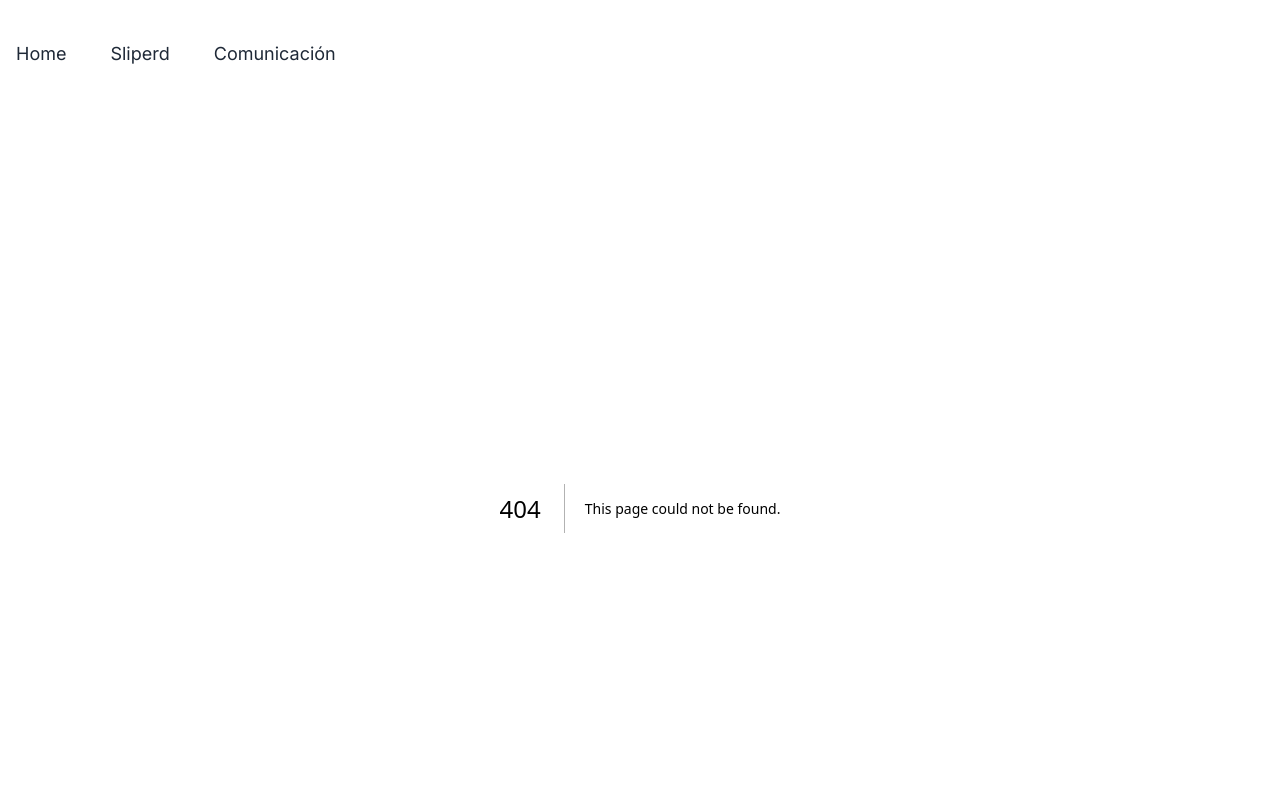
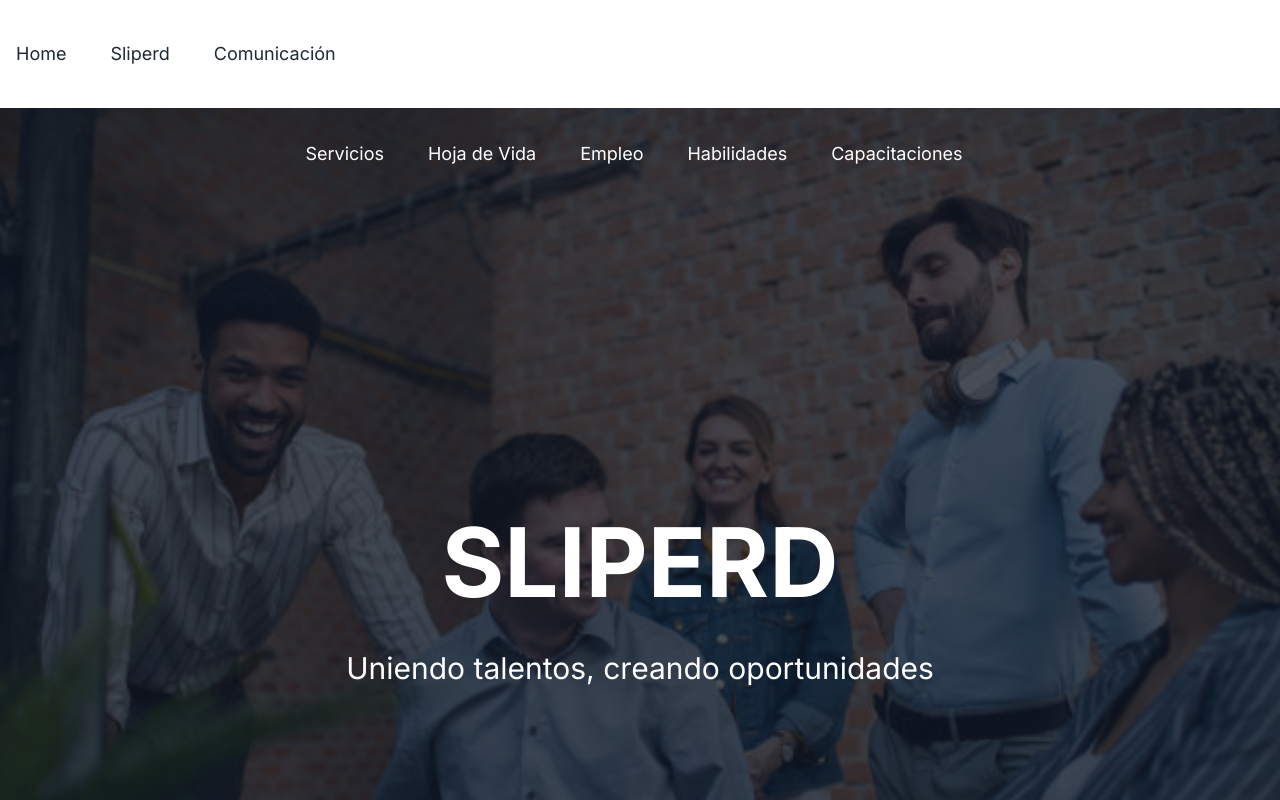
Before and after one commit to pipehdez/ilc360, a Next.js app: page /sliperd/servicios in a window 1280 px wide. Before the commit this address had no page. Shown: the top 800 px of the page. Built offline with nearby package versions, Linux system fonts and the light colour scheme.

Commit message:
testimonil

```diff
--- /dev/null
+++ b/src/app/sliperd/layout.tsx
@@ -0,0 +1,56 @@
+import Subnavbar from '@/components/subnavbar'
+import React from 'react'
+
+
+const navigation = [
+    {
+        name: "Servicios",
+        href: "sliperd/servicios",
+    },
+    {
+        name: "Hoja de Vida",
+        href: "sliperd/curriculum",
+    },
+    {
+        name: "Empleo",
+        href: "sliperd/empleo",
+    },
+    {
+        name: "Habilidades",
+        href: "sliperd/habilidades",
+    },
+    {
+        name: "Capacitaciones",
+        href: "sliperd/capacitaciones",
+    },
+]
+const imageBackground = '/img/image-background.jpg'
+export default function SliperdLayout({
+    children,
+}: Readonly<{
+    children: React.ReactNode
+}>) {
+  return (
+    <div className='p-0 w-full'>
+    <div className="relative bg-white">
+        <div className="absolute inset-0">
+            <img className="object-cover w-full h-full" src={imageBackground} alt="image-background" />
+            <div className="absolute inset-0 bg-gray-900 bg-opacity-75"></div>
+        </div>
+        <div className="h-scren">
+            <Subnavbar
+                navigation={navigation}
+            />
+            <div className="relative flex flex-col items-center justify-center h-screen text-white">
+                <h1 className="text-8xl font-bold p-5">SLIPERD</h1>
+                <p className="text-3xl p-5">Uniendo talentos, creando oportunidades</p>
+            </div>
+        </div>
+    </div>
+      { children }
+        <footer className="bg-gray-900 text-white text-center p-5">
+            <p>Colombia, Cúcuta Norte de Santander, ig: @Sliperd, tel: 3016209944</p>
+        </footer>
+    </div>
+  )
+}
--- a/src/app/sliperd/page.tsx
+++ b/src/app/sliperd/page.tsx
@@ -1,30 +1,7 @@
 import Benefits from '@/components/benefits'
 import SectionTitle from '@/components/sectionTitle'
-import Subnavbar from '@/components/subnavbar'
 import Testimonials from '@/components/testimonials'
-import { title } from 'process'
 import React from 'react'
-
-const navigation = [
-  {
-    name: "Hoja de Vida",
-    href: "sliperd/curriculum",
-  },
-  {
-    name: "Empleo",
-    href: "sliperd/empleo",
-  },
-  {
-    name: "Habilidades",
-    href: "sliperd/habilidades",
-  },
-  {
-    name: "Capacitaciones",
-    href: "sliperd/capacitaciones",
-  },
-]
-
-const imageBackground = '/img/image-background.jpg'
 
 const benefitOneImg = '/img/description.jpg'
 const benefitTwoImg = '/img/about.jpg'
@@ -47,32 +24,45 @@ const benefit = [
 export default function Page() {
   return (
     <div className='w-full'>
-      <div className="relative bg-white">
-        <div className="absolute inset-0">
-          <img className="object-cover w-full h-full" src={imageBackground} alt="image-background" />
-          <div className="absolute inset-0 bg-gray-900 bg-opacity-75"></div>
-        </div>
-        <div className="h-scren">
-          <Subnavbar
-            navigation={navigation}
-          />
-          <div className="relative flex flex-col items-center justify-center h-screen text-white">
-            <h1 className="text-8xl font-bold p-5">SLIPERD</h1>
-            <p className="text-3xl p-5">Uniendo talentos, creando oportunidades</p>
-          </div>
-        </div>
-      </div>
+
       {
         benefit.map((item, index) => (
           <Benefits key={index} title={item.title} image={item.image} desc={item.desc} imgPos={item.imgPos} />
         ))
       }
       <Testimonials />
-      {/* // footer Colombia, Cúcuta Norte de Santander, ig: @Sliperd, tel: 3016209944 */}
-      <footer className="bg-gray-900 text-white text-center p-5">
-        <p>Colombia, Cúcuta Norte de Santander, ig: @Sliperd, tel: 3016209944</p>
-      </footer>
 
+      {/* section price services */}
+      <div className="bg-gray-100 lg:col-span-2 xl:col-auto ">
+        <SectionTitle title="Precios y servicios" />
+        <div className="container mx-auto flex flex-col items-center justify-center py-10">
+          <p className="text-xl text-center">SLIPERD ofrece diferentes servicios para personas con discapacidad, con el objetivo de facilitar su inclusión laboral y mejorar su calidad de vida. Nuestros precios son accesibles y adaptados a las necesidades de cada cliente, garantizando un servicio de calidad y confianza. </p>
+        </div>
+        <div className="container mx-auto flex flex-col items-center justify-center py-10">
+          <div className="grid grid-cols-1 gap-4 sm:grid-cols-2 md:grid-cols-3 lg:grid-cols-4">
+            <div className="bg-white rounded-lg p-5">
+              <h2 className="text-2xl font-bold text-center">Plan básico</h2>
+              <p className="text-center">Incluye hoja de vida y acceso a la bolsa de empleo</p>
+              <p className="text-center font-bold text-2xl">$50.000</p>
+            </div>
+            <div className="bg-white rounded-lg p-5">
+              <h2 className="text-2xl font-bold text-center">Plan avanzado</h2>
+              <p className="text-center">Incluye hoja de vida, acceso a la bolsa de empleo y capacitaciones</p>
+              <p className="text-center font-bold text-2xl">$100.000</p>
+            </div>
+            <div className="bg-white rounded-lg p-5">
+              <h2 className="text-2xl font-bold text-center">Plan premium</h2>
+              <p className="text-center">Incluye hoja de vida, acceso a la bolsa de empleo, capacitaciones y asesoría personalizada</p>
+              <p className="text-center font-bold text-2xl">$150.000</p>
+            </div>
+            <div className="bg-white rounded-lg p-5">
+              <h2 className="text-2xl font-bold text-center">Plan empresarial</h2>
+              <p className="text-center">Incluye hoja de vida, acceso a la bolsa de empleo, capacitaciones, asesoría personalizada y vinculación con empresas</p>
+              <p className="text-center font-bold text-2xl">$200.000</p>
+            </div>
+            </div>
+            </div>
+      </div>
     </div>
   )
 }
--- /dev/null
+++ b/src/app/sliperd/servicios/page.tsx
@@ -0,0 +1,7 @@
+import React from 'react'
+
+export default function Page() {
+  return (
+    <div>Servicios</div>
+  )
+}
--- a/src/components/testimonials.tsx
+++ b/src/components/testimonials.tsx
@@ -11,7 +11,7 @@ export default function Testimonials() {
             <p className="text-2xl leading-normal py-5">
               <Mark>Misión</Mark>
             </p>
-            <p className="text-2xl leading-normal ">
+            <p className="text-xl leading-normal ">
               Proporcionar servicios de empleabilidad para personas con discapacidad, empleando un enfoque inclusivo que permita crear vínculos entre diversas empresas. Queremos romper los estándares de contratación e inclusión para que todos tengan la oportunidad de trabajar y demostrar sus habilidades en un ambiente inclusivo y colaborativo.
             </p>
           </div>
@@ -32,16 +32,16 @@ export default function Testimonials() {
               <Mark>Valores</Mark>
             </p>
             <p className="text-xl leading-normal ">
-              Compromiso y confidencialidad: Nos comprometemos a proteger la confidencialidad de la información de nuestros clientes, garantizando que todos los datos sean manejados con el más alto nivel de seguridad y privacidad.
+              Compromiso y confidencialidad: Protegemos la confidencialidad de la información de nuestros clientes, manejando todos los datos con máxima seguridad y privacidad.
               <br />
               <br />
-              <strong>Honestidad:</strong> En nuestra empresa, actuaremos con transparencia, integridad y ética en todas nuestras operaciones, asegurando la confianza y el respeto de nuestros clientes.
+              <strong>Honestidad:</strong> Actuamos con transparencia, integridad y ética, asegurando la confianza y el respeto de nuestros clientes.
               <br />
               <br />
-              <strong>Calidad:</strong> Nos dedicamos a ofrecer servicios de la más alta calidad, asegurando que cada aspecto de nuestro trabajo cumpla con los estándares más exigentes.
+              <strong>Calidad:</strong> Ofrecemos servicios de alta calidad, cumpliendo con los estándares más exigentes.
               <br />
               <br />
-              <strong>Responsabilidad social:</strong> Trabajamos para generar un impacto positivo en la comunidad con discapacidad, promoviendo el bienestar social, la inclusión socio laboral y el desarrollo sostenible.
+              <strong>Responsabilidad social:</strong> Generamos un impacto positivo en la comunidad con discapacidad, promoviendo bienestar social, inclusión laboral y desarrollo sostenible.
             </p>
           </div>
         </div>
```
